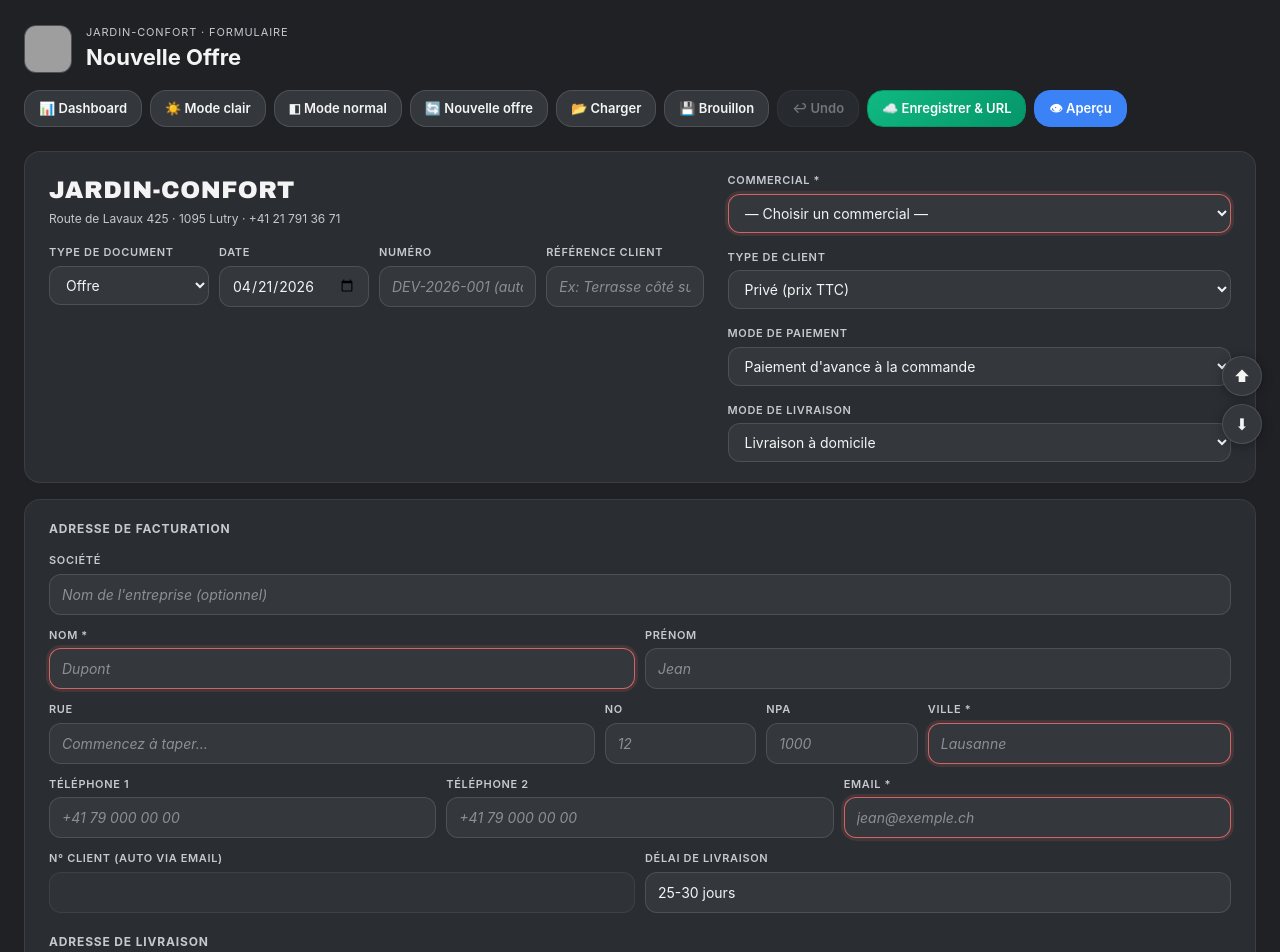
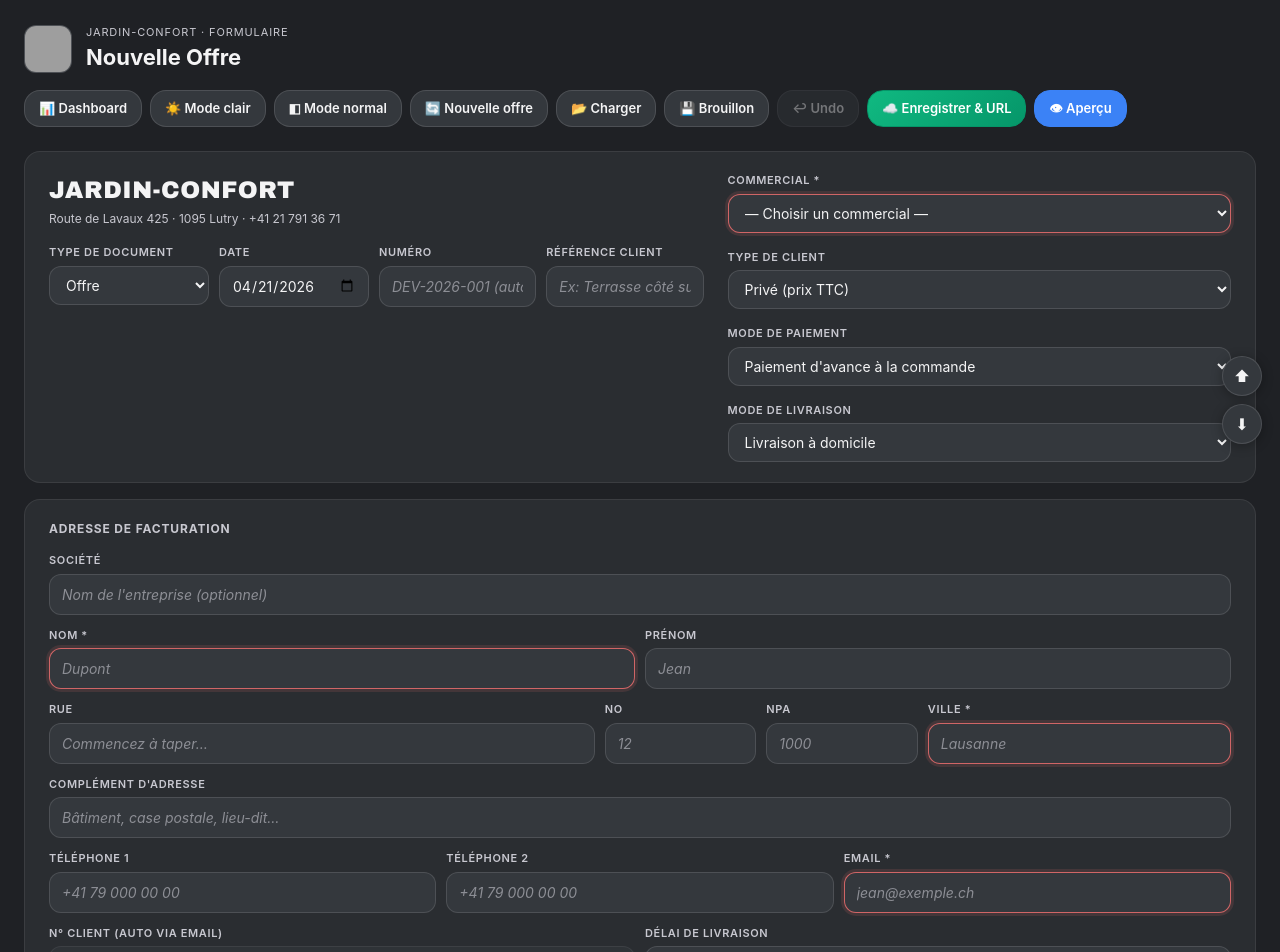
Before and after one commit to thierrystricker-crypto/jardin-confort-formulaire, a Next.js app: page /offres/nouveau in a window 1280 px wide. Shown: the top 952 px of the page. Built offline with nearby package versions, Linux system fonts and the light colour scheme; grey boxes are pictures that could not be loaded.

Commit message:
feat: rue2 dans DraftSnapshot formulaire offre

```diff
--- a/app/offres/nouveau/page.tsx
+++ b/app/offres/nouveau/page.tsx
@@ -53,6 +53,7 @@
   nom: string;
   prenom: string;
   rue: string;
+  rue2: string;
   numero: string;
   npa: string;
   ville: string;
@@ -174,6 +175,7 @@
   const [prenom, setPrenom]           = useState("");
   const [rue, setRue]                 = useState("");
   const [numero, setNumero]           = useState("");
+  const [rue2, setRue2]               = useState("");
   const [npa, setNpa]                 = useState("");
   const [ville, setVille]             = useState("");
   const [telephone1, setTelephone1]   = useState("");
@@ -469,7 +471,7 @@
   }
 
   function makeSnapshot(): DraftSnapshot {
-    return { formType, clientType, paymentMode, deliveryMode, offerStatus, date, commercial, offerNumber, reference, societe, nom, prenom, rue, numero, npa, ville, telephone1, telephone2, email, livrDiff, livrSociete, livrNom, livrPrenom, livrTel, livrRue, livrNumero, livrNpa, livrVille, lines: cloneLines(lines), discount, discountPercent, remarks, notesInternes, leadTime, manualRounding: roundingStr, enabledServices: { ...enabledServices }, servicePrices: { ...servicePrices } };
+    return { formType, clientType, paymentMode, deliveryMode, offerStatus, date, commercial, offerNumber, reference, societe, nom, prenom, rue, rue2, numero, npa, ville, telephone1, telephone2, email, livrDiff, livrSociete, livrNom, livrPrenom, livrTel, livrRue, livrNumero, livrNpa, livrVille, lines: cloneLines(lines), discount, discountPercent, remarks, notesInternes, leadTime, manualRounding: roundingStr, enabledServices: { ...enabledServices }, servicePrices: { ...servicePrices } };
   }
 
   // ── Sauvegarder dans Supabase + générer numéro + URL publique ──
@@ -530,7 +532,7 @@
     setOfferStatus(s.offerStatus || "En cours"); setDate(s.date); setCommercial(s.commercial);
     setOfferNumber(s.offerNumber); setReference(s.reference || "");
     setSociete(s.societe); setNom(s.nom); setPrenom(s.prenom);
-    setRue(s.rue); setNumero(s.numero); setNpa(s.npa); setVille(s.ville);
+    setRue(s.rue); setRue2((s as any).rue2 || ""); setNumero(s.numero); setNpa(s.npa); setVille(s.ville);
     setTelephone1(s.telephone1); setTelephone2(s.telephone2); setEmail(s.email);
     setLivrDiff(s.livrDiff || false); setLivrSociete(s.livrSociete || "");
     setLivrNom(s.livrNom || ""); setLivrPrenom(s.livrPrenom || "");
@@ -547,7 +549,7 @@
   function resetForm() {
     setFormType("Offre"); setClientType("Privé (prix TTC)"); setPaymentMode("Paiement d'avance à la commande");
     setOfferStatus("En cours"); setDate(todayForInput()); setOfferNumber(generateOfferNumber());
-    setReference(""); setSociete(""); setNom(""); setPrenom(""); setRue(""); setNumero(""); setNpa(""); setVille("");
+    setReference(""); setSociete(""); setNom(""); setPrenom(""); setRue(""); setRue2(""); setNumero(""); setNpa(""); setVille("");
     setTelephone1(""); setTelephone2(""); setEmail(""); setDeliveryMode("Livraison à domicile");
     setLivrDiff(false); setLivrSociete(""); setLivrNom(""); setLivrPrenom("");
     setLivrTel(""); setLivrRue(""); setLivrNumero(""); setLivrNpa(""); setLivrVille("");
@@ -857,6 +859,12 @@
             <div className="jc-field">
               <label>Ville *</label>
               <input autoComplete="new-password" className={missingRequired.ville ? "jc-error" : ""} value={ville} onChange={(e) => setVille(e.target.value)} placeholder="Lausanne" />
+            </div>
+          </div>
+          <div className="jc-grid jc-g1 mt12">
+            <div className="jc-field">
+              <label>Complément d&apos;adresse</label>
+              <input autoComplete="new-password" value={rue2} onChange={(e) => setRue2(e.target.value)} placeholder="Bâtiment, case postale, lieu-dit…" />
             </div>
           </div>
           <div className="jc-grid jc-g3 mt12">
```
